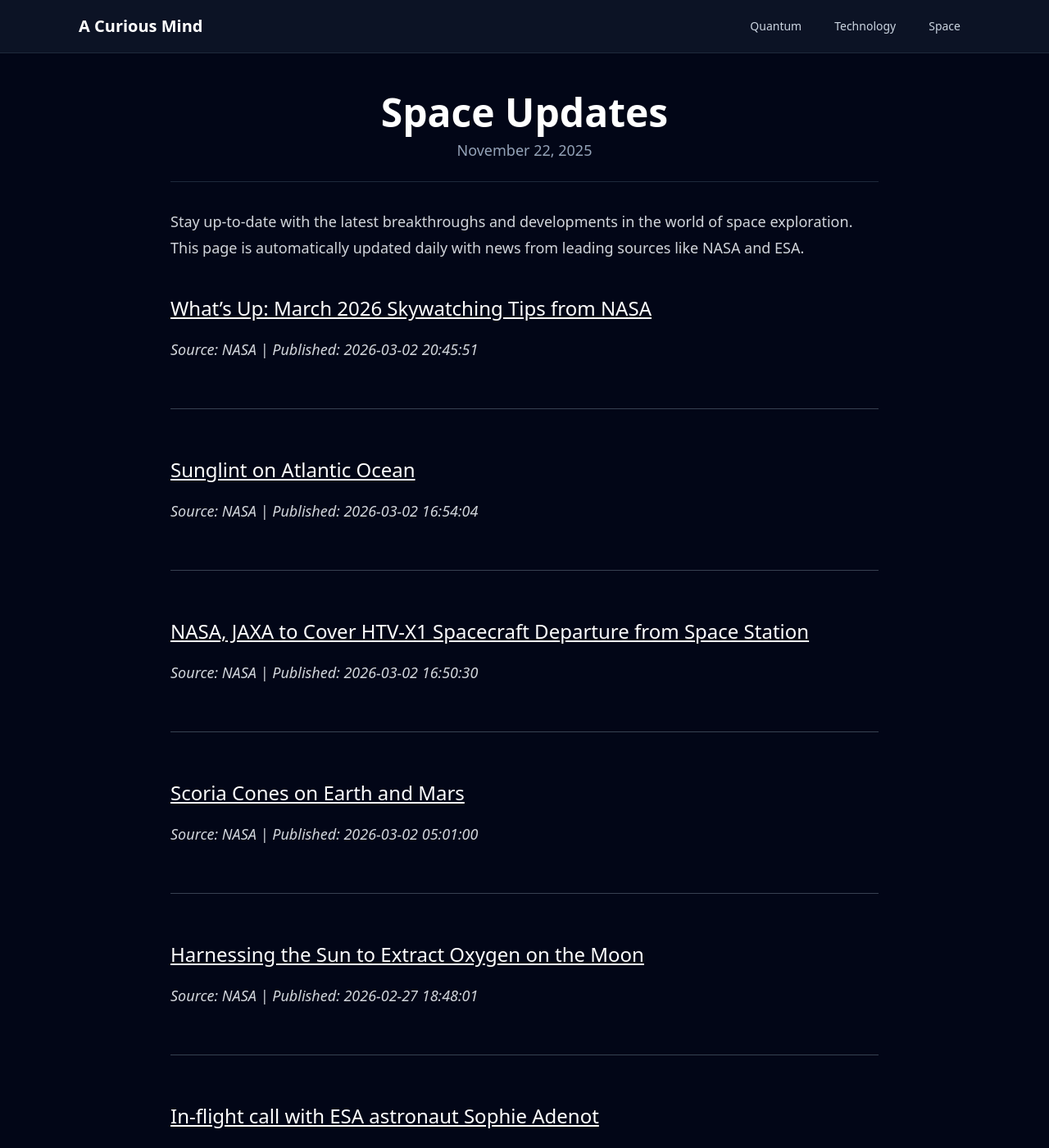
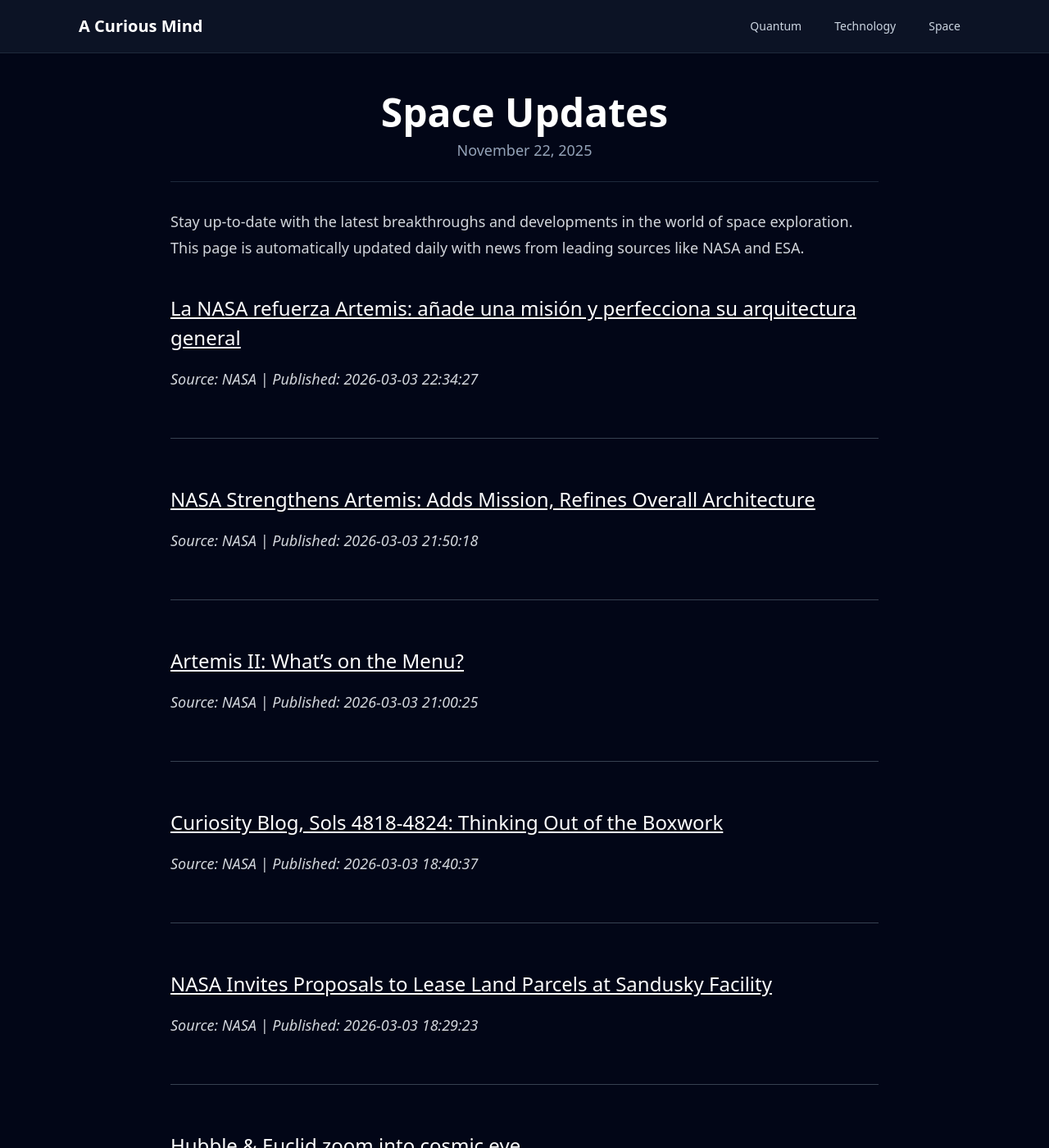
Before and after one commit to onehl7/onehl7.github.io, a Jekyll site: the page built from _posts/2025-11-22-space-updates.md, in a window 1280 px wide and 1400 px high. Shown: the whole window at 82% size. Built offline with Jekyll 4.4.1, drawn with Linux system fonts in a browser that asks for light colours; nearby versions of some CDN libraries; some of the changed text lies outside the part shown.

Commit message:
Update space news data

```diff
--- a/_data/space_news.json
+++ b/_data/space_news.json
@@ -1,33 +1,51 @@
 [
   {
     "source": "NASA",
-    "title": "What\u2019s Up: March 2026 Skywatching Tips from NASA",
-    "link": "https://science.nasa.gov/solar-system/whats-up-march-2026-skywatching-tips-from-nasa/",
-    "published": "2026-03-02 20:45:51"
+    "title": "La NASA refuerza Artemis: a\u00f1ade una misi\u00f3n y perfecciona su arquitectura general",
+    "link": "https://www.nasa.gov/missions/artemis/la-nasa-refuerza-artemis-anade-una-mision-y-perfecciona-su-arquitectura-general/",
+    "published": "2026-03-03 22:34:27"
   },
   {
     "source": "NASA",
-    "title": "Sunglint on Atlantic Ocean",
-    "link": "https://www.nasa.gov/image-article/sunglint-on-atlantic-ocean/",
-    "published": "2026-03-02 16:54:04"
+    "title": "NASA Strengthens Artemis: Adds Mission, Refines Overall Architecture",
+    "link": "https://www.nasa.gov/directorates/esdmd/nasa-strengthens-artemis-adds-mission-refines-overall-architecture/",
+    "published": "2026-03-03 21:50:18"
   },
   {
     "source": "NASA",
-    "title": "NASA, JAXA to Cover HTV-X1 Spacecraft Departure from Space Station",
-    "link": "https://www.nasa.gov/news-release/nasa-jaxa-to-cover-htv-x1-spacecraft-departure-from-space-station/",
-    "published": "2026-03-02 16:50:30"
+    "title": "Artemis II: What\u2019s on the Menu?",
+    "link": "https://www.nasa.gov/missions/artemis/artemis-2/artemis-ii-whats-on-the-menu/",
+    "published": "2026-03-03 21:00:25"
   },
   {
     "source": "NASA",
-    "title": "Scoria Cones on Earth and Mars",
-    "link": "https://science.nasa.gov/earth/earth-observatory/scoria-cones-on-earth-and-mars/",
-    "published": "2026-03-02 05:01:00"
+    "title": "Curiosity Blog, Sols 4818-4824: Thinking Out of the Boxwork",
+    "link": "https://science.nasa.gov/blog/curiosity-blog-sols-4818-4824-thinking-out-of-the-boxwork/",
+    "published": "2026-03-03 18:40:37"
   },
   {
     "source": "NASA",
-    "title": "Harnessing the Sun to Extract Oxygen on the Moon",
-    "link": "https://www.nasa.gov/image-article/harnessing-the-sun-to-extract-oxygen-on-the-moon/",
-    "published": "2026-02-27 18:48:01"
+    "title": "NASA Invites Proposals to Lease Land Parcels at Sandusky Facility",
+    "link": "https://www.nasa.gov/news-release/nasa-invites-land-lease-proposals/",
+    "published": "2026-03-03 18:29:23"
+  },
+  {
+    "source": "ESA",
+    "title": "Hubble & Euclid zoom into cosmic eye",
+    "link": "https://www.esa.int/Science_Exploration/Space_Science/Hubble_Euclid_zoom_into_cosmic_eye",
+    "published": "2026-03-03 14:00:00"
+  },
+  {
+    "source": "ESA",
+    "title": "Antarctica retreat study signals future ice loss",
+    "link": "https://www.esa.int/Applications/Observing_the_Earth/Copernicus/Sentinel-1/Antarctica_retreat_study_signals_future_ice_loss",
+    "published": "2026-03-03 08:25:00"
+  },
+  {
+    "source": "ESA",
+    "title": "Self-repairing spacecraft could change future missions",
+    "link": "https://www.esa.int/Enabling_Support/Space_Transportation/Future_space_transportation/Self-repairing_spacecraft_could_change_future_missions",
+    "published": "2026-03-03 07:51:00"
   },
   {
     "source": "ESA",
@@ -37,24 +55,6 @@
   },
   {
     "source": "ESA",
-    "title": "Week in images: 23-27 February 2026",
-    "link": "https://www.esa.int/About_Us/Week_in_images/Week_in_images_23-27_February_2026",
-    "published": "2026-02-27 14:15:00"
-  },
-  {
-    "source": "ESA",
-    "title": "Earth from Space: Terra Nova Bay, Antarctica",
-    "link": "https://www.esa.int/ESA_Multimedia/Images/2026/02/Earth_from_Space_Terra_Nova_Bay_Antarctica",
-    "published": "2026-02-27 09:00:00"
-  },
-  {
-    "source": "ESA",
-    "title": "First glimpse of comet 3I/ATLAS from Juice science camera",
-    "link": "https://www.esa.int/ESA_Multimedia/Images/2026/02/First_glimpse_of_comet_3I_ATLAS_from_Juice_science_camera",
-    "published": "2026-02-26 12:54:00"
-  },
-  {
-    "source": "ESA",
     "title": "\u03b5psilon",
     "link": "https://www.esa.int/Science_Exploration/Human_and_Robotic_Exploration/epsilon",
     "published": "2026-01-21 12:54:00"
```
